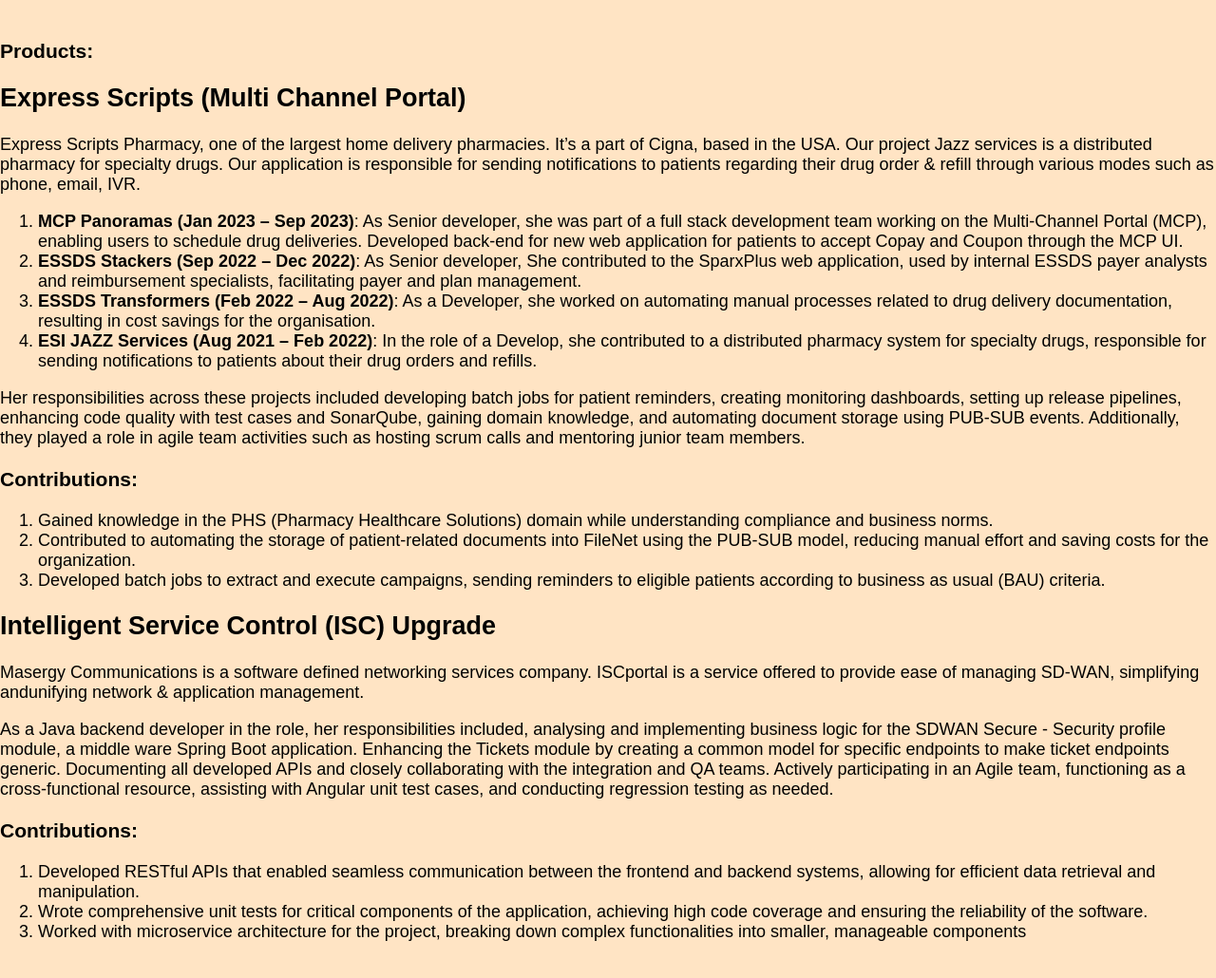
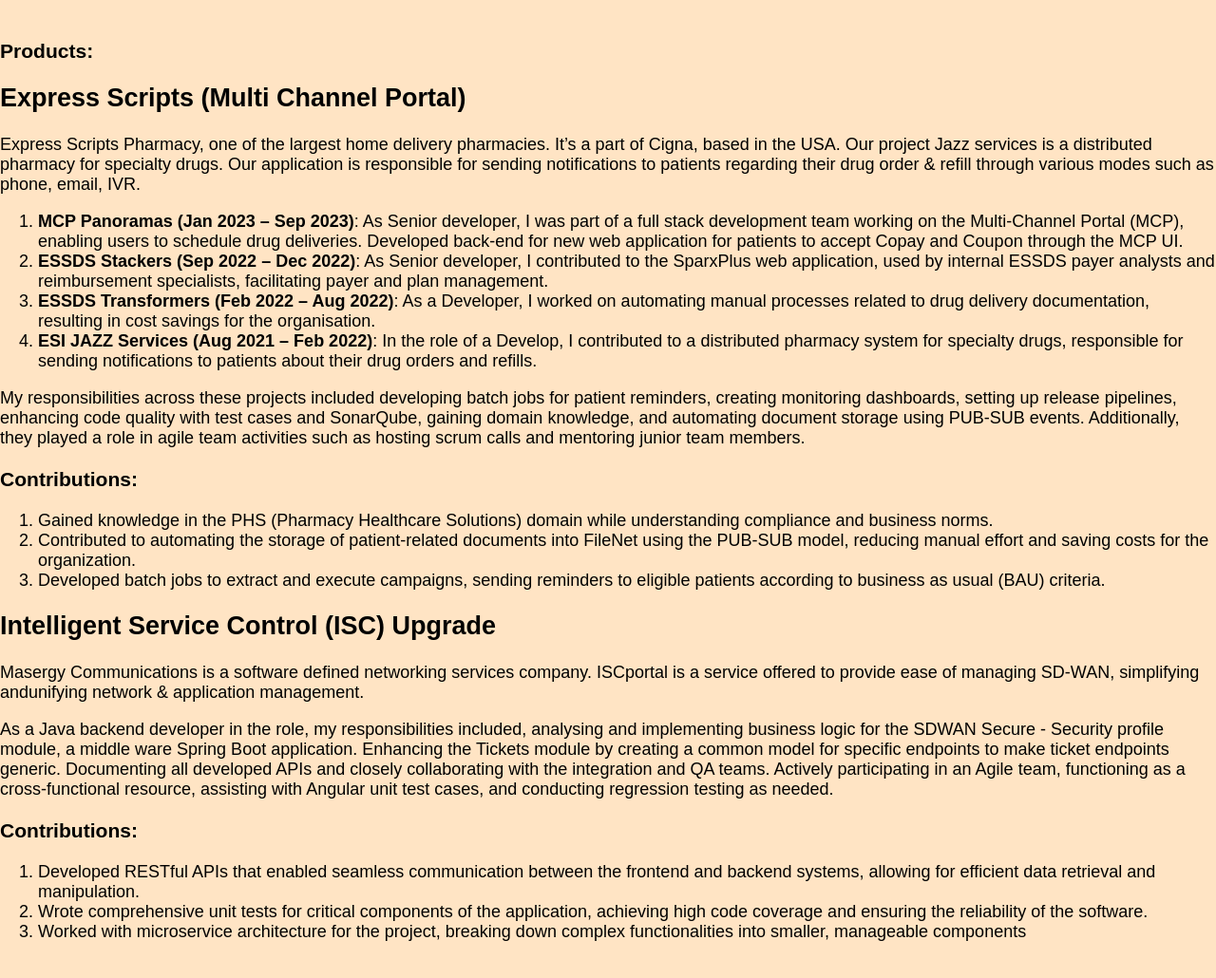
Before and after one commit to Roopasri-Kshatriya/Roopasri-Kshatriya.github.io, a plain HTML site: page about.html in a window 1280 px wide. Shown: the whole page at 95% size. Drawn offline with Linux system fonts and the light colour scheme.

Commit message:
chore: code clean up

```diff
--- a/about.html
+++ b/about.html
@@ -16,21 +16,21 @@
         sending notifications to patients regarding their drug order &amp; refill through various modes such as phone,
         email, IVR.</p>
     <ol>
-        <li><strong>MCP Panoramas (Jan 2023 &ndash; Sep 2023)</strong>: As Senior developer, she was part of a full
+        <li><strong>MCP Panoramas (Jan 2023 &ndash; Sep 2023)</strong>: As Senior developer, I was part of a full
             stack development team working on the Multi-Channel Portal (MCP), enabling users to schedule drug
             deliveries. Developed back-end for new web application for patients to accept Copay and Coupon through the
             MCP UI.</li>
-        <li><strong>ESSDS Stackers (Sep 2022 &ndash; Dec 2022)</strong>: As Senior developer, She contributed to the
+        <li><strong>ESSDS Stackers (Sep 2022 &ndash; Dec 2022)</strong>: As Senior developer, I contributed to the
             SparxPlus web application, used by internal ESSDS payer analysts and reimbursement specialists, facilitating
             payer and plan management.</li>
-        <li><strong>ESSDS Transformers (Feb 2022 &ndash; Aug 2022)</strong>: As a Developer, she worked on automating
+        <li><strong>ESSDS Transformers (Feb 2022 &ndash; Aug 2022)</strong>: As a Developer, I worked on automating
             manual processes related to drug delivery documentation, resulting in cost savings for the organisation.
         </li>
-        <li><strong>ESI JAZZ Services (Aug 2021 &ndash; Feb 2022)</strong>: In the role of a Develop, she contributed to
+        <li><strong>ESI JAZZ Services (Aug 2021 &ndash; Feb 2022)</strong>: In the role of a Develop, I contributed to
             a distributed pharmacy system for specialty drugs, responsible for sending notifications to patients about
             their drug orders and refills.</li>
     </ol>
-    <p>Her responsibilities across these projects included developing batch jobs for patient reminders, creating
+    <p>My responsibilities across these projects included developing batch jobs for patient reminders, creating
         monitoring dashboards, setting up release pipelines, enhancing code quality with test cases and SonarQube,
         gaining domain knowledge, and automating document storage using PUB-SUB events. Additionally, they played a role
         in agile team activities such as hosting scrum calls and mentoring junior team members.</p>
@@ -46,7 +46,7 @@
     <h2>Intelligent Service Control (ISC) Upgrade</h2>
     <p>Masergy Communications is a software defined networking services company. ISCportal is a service offered to
         provide ease of managing SD-WAN, simplifying andunifying network &amp; application management.</p>
-    <p>As a Java backend developer in the role, her responsibilities included, analysing and implementing business logic
+    <p>As a Java backend developer in the role, my responsibilities included, analysing and implementing business logic
         for the SDWAN Secure - Security profile module, a middle ware Spring Boot application. Enhancing the Tickets
         module by creating a common model for specific endpoints to make ticket endpoints generic. Documenting all
         developed APIs and closely collaborating with the integration and QA teams. Actively participating in an Agile
--- a/styles/style.css
+++ b/styles/style.css
@@ -10,6 +10,7 @@
   position: fixed;
   width:100%;
   top:0px;
+  height:25px;
 }
 .menu {
   display: flex;
@@ -20,18 +21,13 @@
 .menuItem{
   text-decoration: none;
   align-self: flex-start;
-  color:black
+  color:black;
 }
 
 img{
   height: 300px;
   width: 300px;
   border: 2px solid black;
-}
-
-#aboutImg {
-  background-image: url("../images/about.jpg");
-  background-size: cover;
 }
 
 #image-container {
```
Also changed, not shown: gallery.html (+1 -0 lines), index.html (+3 -2 lines).
